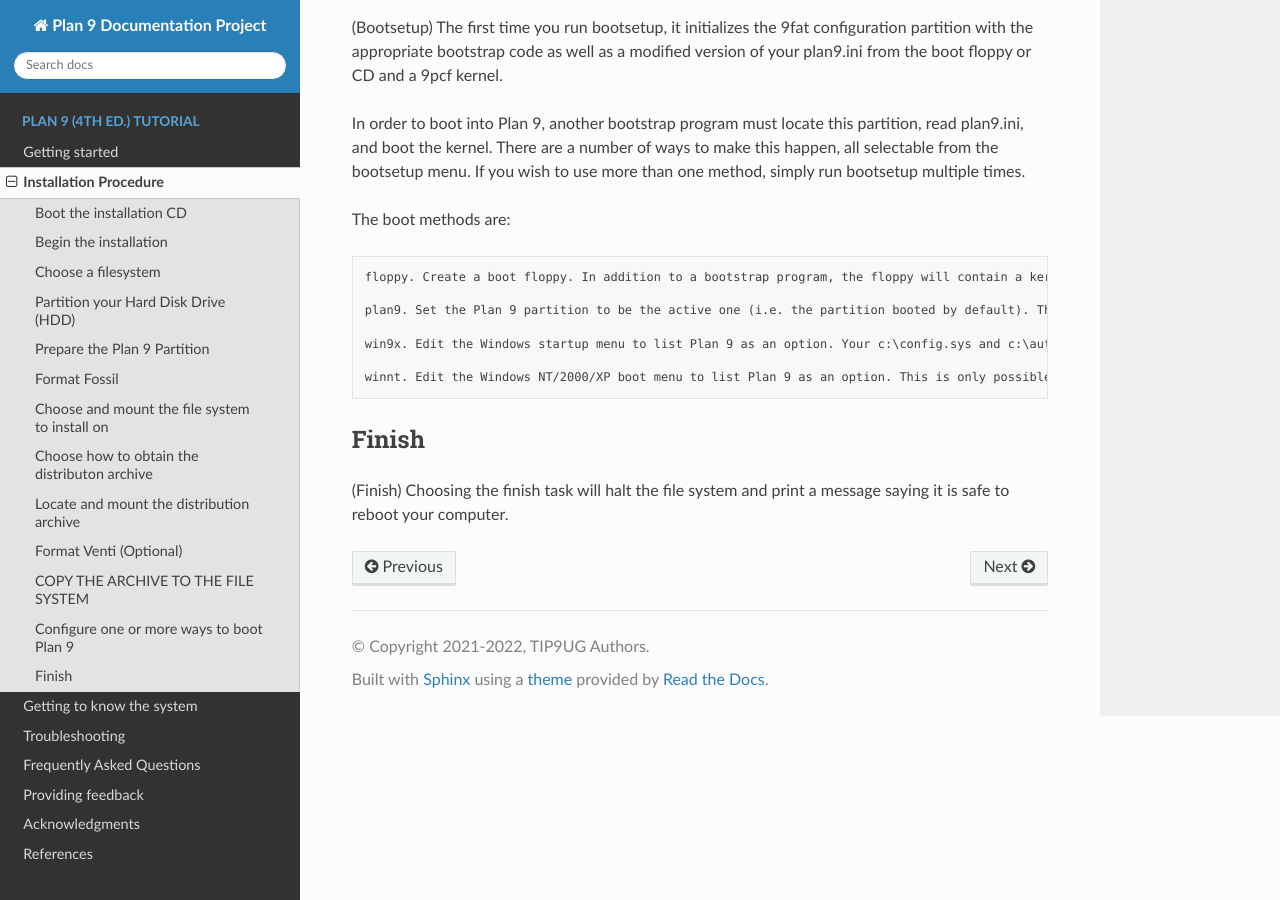
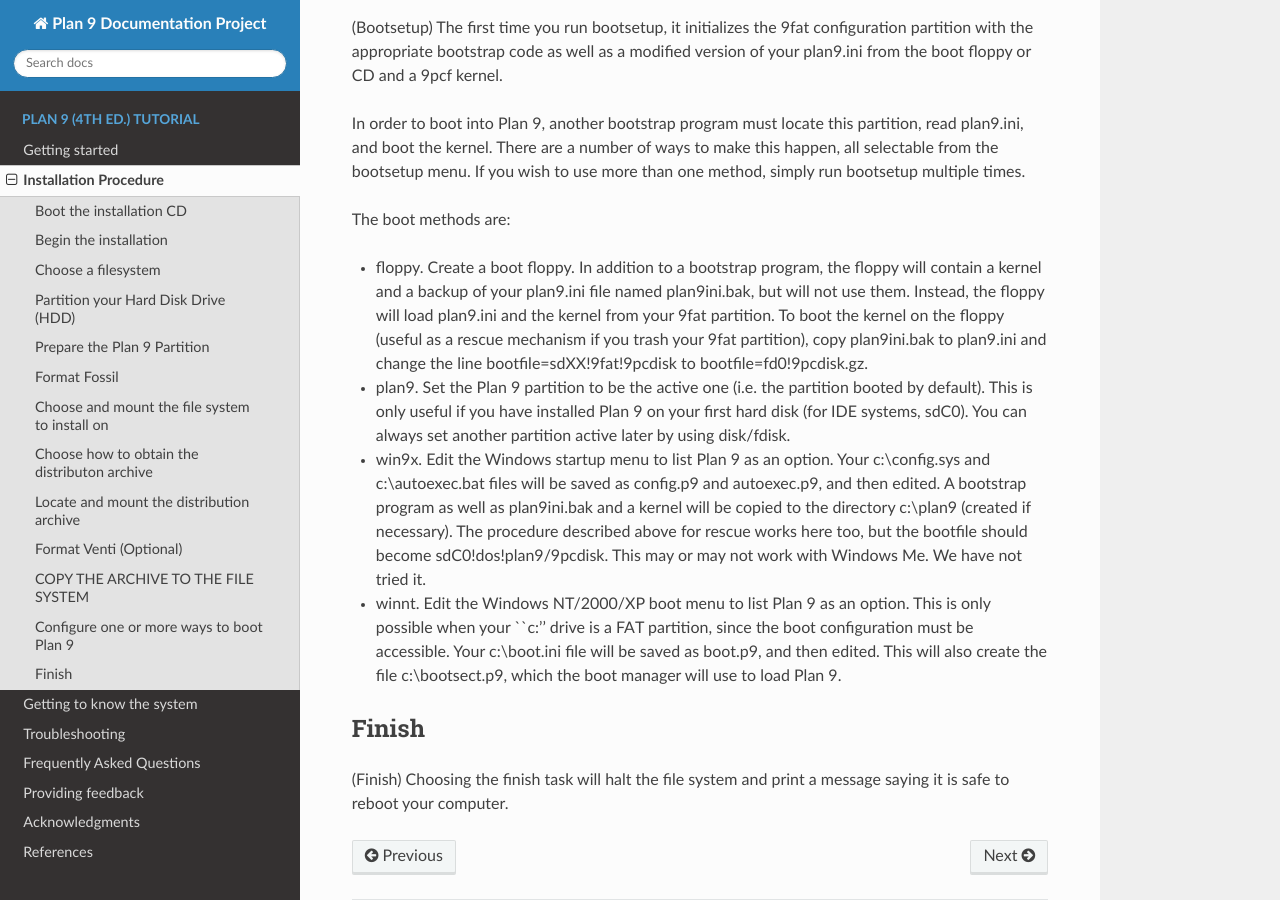
Before and after one commit to tip9ug/plan9-4th-edition-tutorial, a Sphinx documentation site: the page built from source/user/installation.md, in a window 1280 px wide and 900 px high, scrolled down 5977 px. Built offline with Sphinx 7.4.7 and the Read the Docs theme 2.0.0, drawn with Linux system fonts in a browser that asks for light colours.

Commit message:
Corrected formatting

```diff
--- a/source/user/installation.md
+++ b/source/user/installation.md
@@ -178,13 +178,13 @@
 
 The boot methods are:
 
-    floppy. Create a boot floppy. In addition to a bootstrap program, the floppy will contain a kernel and a backup of your plan9.ini file named plan9ini.bak, but will not use them. Instead, the floppy will load plan9.ini and the kernel from your 9fat partition. To boot the kernel on the floppy (useful as a rescue mechanism if you trash your 9fat partition), copy plan9ini.bak to plan9.ini and change the line bootfile=sdXX!9fat!9pcdisk to bootfile=fd0!9pcdisk.gz.
+ -  floppy. Create a boot floppy. In addition to a bootstrap program, the floppy will contain a kernel and a backup of your plan9.ini file named plan9ini.bak, but will not use them. Instead, the floppy will load plan9.ini and the kernel from your 9fat partition. To boot the kernel on the floppy (useful as a rescue mechanism if you trash your 9fat partition), copy plan9ini.bak to plan9.ini and change the line bootfile=sdXX!9fat!9pcdisk to bootfile=fd0!9pcdisk.gz.
 
-    plan9. Set the Plan 9 partition to be the active one (i.e. the partition booted by default). This is only useful if you have installed Plan 9 on your first hard disk (for IDE systems, sdC0). You can always set another partition active later by using disk/fdisk.
+ -  plan9. Set the Plan 9 partition to be the active one (i.e. the partition booted by default). This is only useful if you have installed Plan 9 on your first hard disk (for IDE systems, sdC0). You can always set another partition active later by using disk/fdisk.
 
-    win9x. Edit the Windows startup menu to list Plan 9 as an option. Your c:\config.sys and c:\autoexec.bat files will be saved as config.p9 and autoexec.p9, and then edited. A bootstrap program as well as plan9ini.bak and a kernel will be copied to the directory c:\plan9 (created if necessary). The procedure described above for rescue works here too, but the bootfile should become sdC0!dos!plan9/9pcdisk. This may or may not work with Windows Me. We have not tried it.
+ -  win9x. Edit the Windows startup menu to list Plan 9 as an option. Your c:\config.sys and c:\autoexec.bat files will be saved as config.p9 and autoexec.p9, and then edited. A bootstrap program as well as plan9ini.bak and a kernel will be copied to the directory c:\plan9 (created if necessary). The procedure described above for rescue works here too, but the bootfile should become sdC0!dos!plan9/9pcdisk. This may or may not work with Windows Me. We have not tried it.
 
-    winnt. Edit the Windows NT/2000/XP boot menu to list Plan 9 as an option. This is only possible when your ``c:'' drive is a FAT partition, since the boot configuration must be accessible. Your c:\boot.ini file will be saved as boot.p9, and then edited. This will also create the file c:\bootsect.p9, which the boot manager will use to load Plan 9.
+ -  winnt. Edit the Windows NT/2000/XP boot menu to list Plan 9 as an option. This is only possible when your ``c:'' drive is a FAT partition, since the boot configuration must be accessible. Your c:\boot.ini file will be saved as boot.p9, and then edited. This will also create the file c:\bootsect.p9, which the boot manager will use to load Plan 9.
 
 ### Finish
 
```
